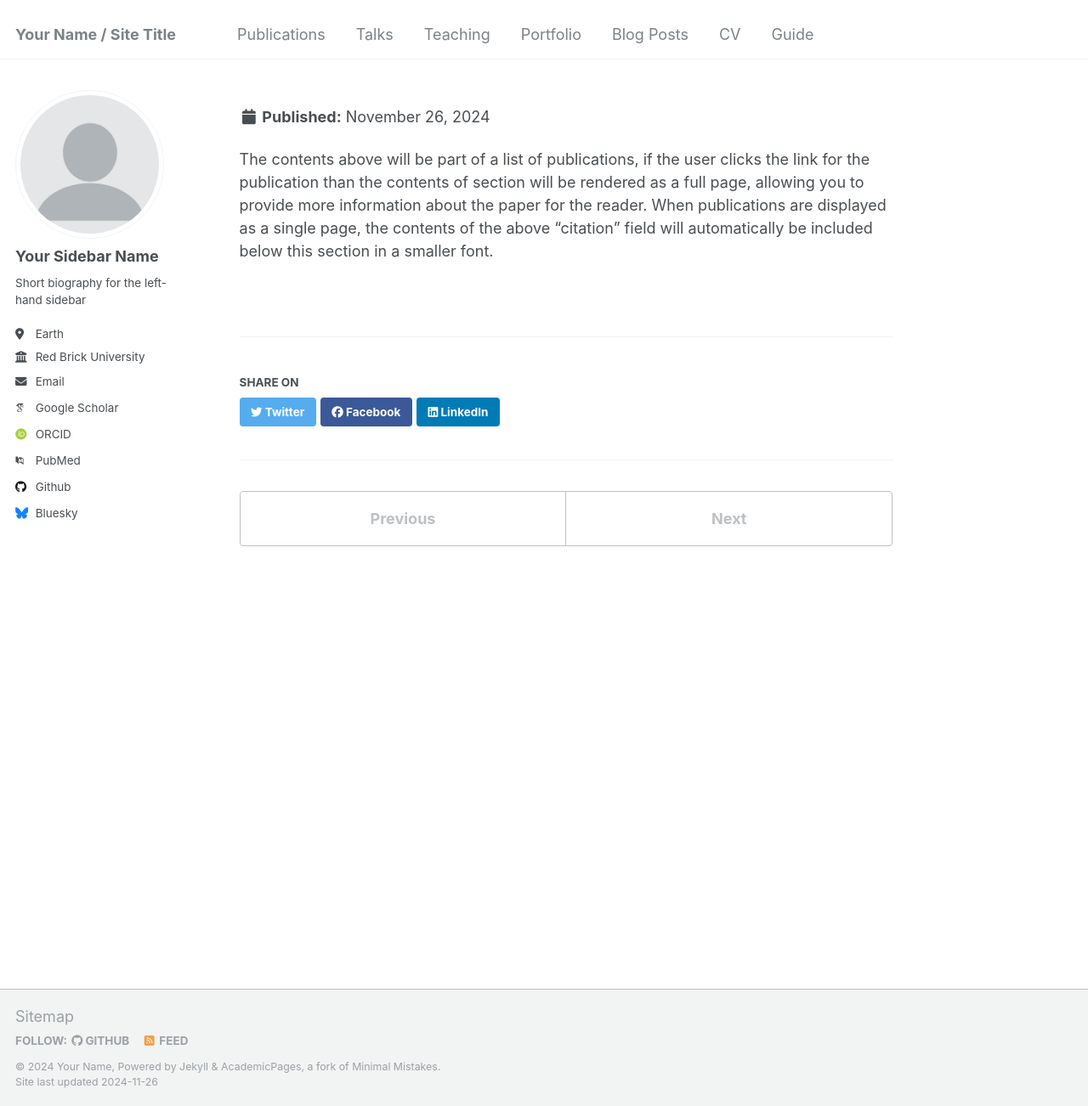
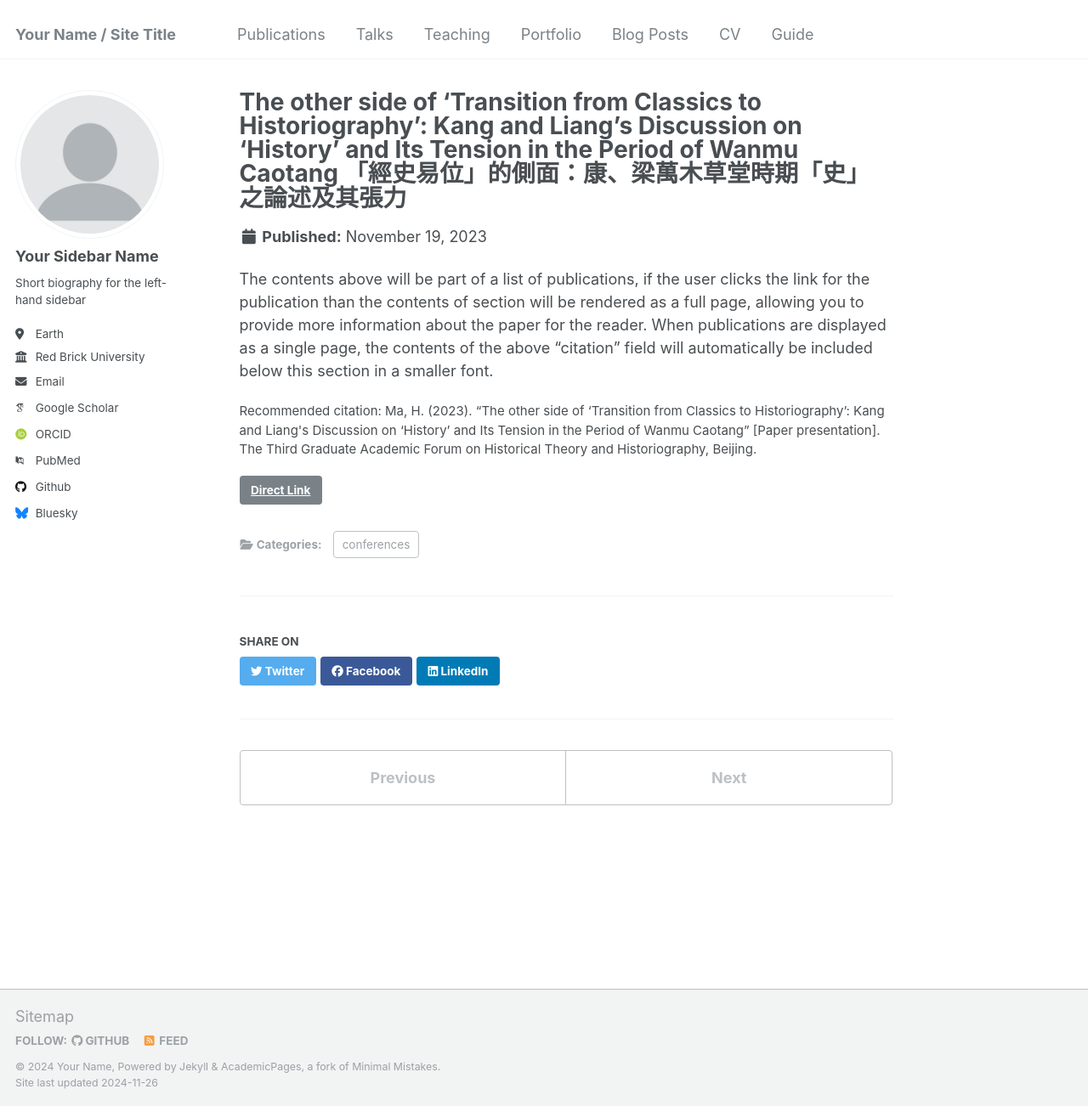
Before and after one commit to shulinbao/shulinbao.github.io, a Jekyll site: the page built from _publications/conference-1.md, in a window 1280 px wide and 1302 px high. Shown: the whole window at 85% size. Built offline with Jekyll 4.4.1, drawn with Linux system fonts in a browser that asks for light colours; some web fonts are replaced.

Commit message:
Update conference-1.md

```diff
--- a/_publications/conference-1.md
+++ b/_publications/conference-1.md
@@ -1,5 +1,5 @@
 ---
-title: 'The other side of ‘Transition from Classics to Historiography’: Kang and Liang's Discussion on ‘History’ and Its Tension in the Period of Wanmu Caotang 「經史易位」的側面：康、梁萬木草堂時期「史」之論述及其張力'
+title: 'The other side of ‘Transition from Classics to Historiography’: Kang and Liang''s Discussion on ‘History’ and Its Tension in the Period of Wanmu Caotang 「經史易位」的側面：康、梁萬木草堂時期「史」之論述及其張力'
 collection: publications
 category: conferences
 permalink: /publication/conference-1
```
